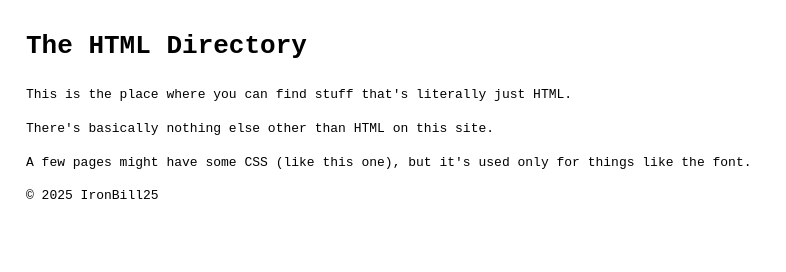
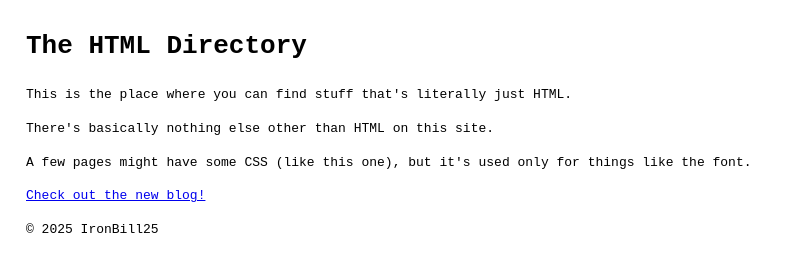
Before and after one commit to Ironbill25/html-directory, a plain HTML site: page index.html in a window 1280 px wide. Shown: the whole page, without its empty margins (0-786 px from the left). Drawn offline with Linux system fonts and the light colour scheme.

Commit message:
Add link to new blog in index.html

```diff
--- a/index.html
+++ b/index.html
@@ -19,6 +19,7 @@
       <p>This is the place where you can find stuff that's literally just HTML.</p>
       <p>There's basically nothing else other than HTML on this site.</p>
       <p>A few pages might have some CSS (like this one), but it's used only for things like the font.</p>
+      <p><a href="/blog">Check out the new blog!</a></p>
     </section>
   </main>
 
```
